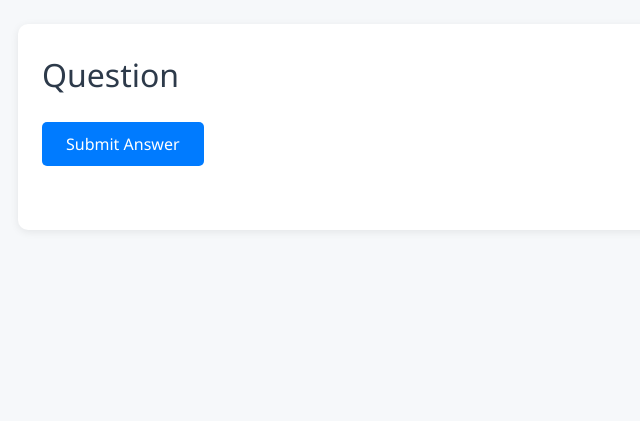
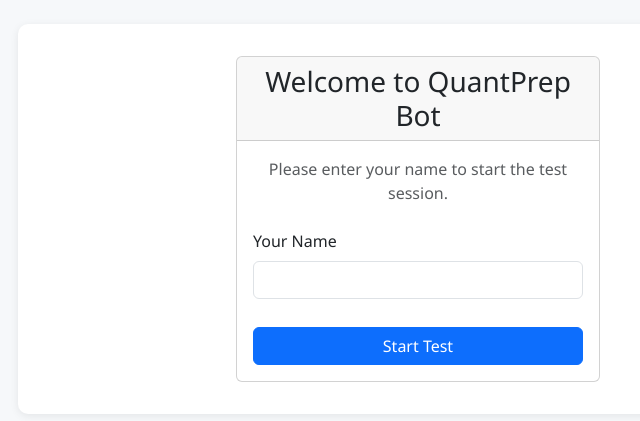
Before and after one commit to MuhammadAbu-Bakr/QuantPrep-Bot, a Flask app: page /student in a window 1280 px wide. Shown: the top 421 px of the page, without its empty margins (222-862 px from the left). Run offline with Flask 3, Linux system fonts and the light colour scheme.

Commit message:
Refactor configuration and enhance student routes with session management. Implement AI question generation and improve student interface with progress tracking and results display.

```diff
--- a/app/routes.py
+++ b/app/routes.py
@@ -1,18 +1,111 @@
-from flask import render_template, request, redirect, url_for, flash
+from flask import render_template, request, redirect, url_for, flash, session
 from app import app, db
 from app.models import Question, studentResponce
+from app.ai import generate_question, generate_multiple_questions
 import ast
+import random
+
+def safe_int(value, default=0):
+    """Safely convert value to int with fallback"""
+    try:
+        return int(value) if value is not None else default
+    except (ValueError, TypeError):
+        return default
 
 @app.route('/student', methods=['GET', 'POST'])
 def student():
-    # For demo: get the first question
-    question = Question.query.first()
+    # Handle name entry
+    if request.method == 'POST' and 'student_name' in request.form:
+        student_name = request.form.get('student_name')
+        if student_name and student_name.strip():
+            session['student_name'] = student_name.strip()
+            session['current_question_number'] = 1  # Ensure it's stored as int
+            session['question_ids'] = []
+            session['answers'] = {}
+            session['score'] = 0
+
+            # Get 30 random questions
+            all_questions = Question.query.all()
+            if len(all_questions) < 30:
+                flash(f'Only {len(all_questions)} questions available. Please add more questions.', 'warning')
+                session['question_ids'] = [q.id for q in all_questions]
+            else:
+                session['question_ids'] = random.sample([q.id for q in all_questions], 30)
+
+            return redirect(url_for('student'))
+        else:
+            flash('Please enter your name.', 'error')
+            return redirect(url_for('student'))
+
+    # Check if student has started the test
+    if not session.get('student_name'):
+        return render_template('student.html')
+
+    # Handle question submission
+    if request.method == 'POST' and 'selected_option' in request.form:
+        # Safe conversion of form data
+        question_id = safe_int(request.form.get('question_id'))
+        selected_option = request.form.get('selected_option')
+        current_question_number = safe_int(session.get('current_question_number'), 1)
+
+        if question_id == 0:  # Invalid question_id
+            flash('Invalid question ID.', 'error')
+            return redirect(url_for('student'))
+
+        # Get the current question
+        question = Question.query.get(question_id)
+        if question:
+            # Check if answer is correct
+            is_correct = selected_option == question.correct_answer
+
+            # Update session data
+            session['answers'][str(question_id)] = {  # Use string key for consistency
+                'selected': selected_option,
+                'correct': is_correct
+            }
+
+            if is_correct:
+                session['score'] = safe_int(session.get('score'), 0) + 1
+
+            # Save response to database
+            response = studentResponce(
+                student_name=session['student_name'],
+                question_id=question_id,
+                selected_option=selected_option,
+                is_correct=is_correct
+            )
+            db.session.add(response)
+            db.session.commit()
+
+            # Check if test is complete (ensure both values are integers)
+            if current_question_number >= 30:
+                # Test completed - show results
+                return redirect(url_for('test_results'))
+
+            # Move to next question immediately
+            session['current_question_number'] = current_question_number + 1
+            return redirect(url_for('student'))
+
+    # Show current question
+    current_question_number = safe_int(session.get('current_question_number'), 1)
+    question_ids = session.get('question_ids', [])
+
+    if current_question_number > len(question_ids):
+        return redirect(url_for('test_results'))
+
+    # Get current question
+    current_question_id = question_ids[current_question_number - 1]
+    question = Question.query.get(current_question_id)
+
     if question:
-        # If options are stored as a string, convert to list for display only
         options = question.options
         if isinstance(options, str):
-            options = ast.literal_eval(options)
-        # Create a copy of question data for template
+            try:
+                options = ast.literal_eval(options)
+            except (ValueError, SyntaxError):
+                # Fallback if options can't be parsed
+                options = []
+
         question_data = {
             'id': question.id,
             'topic': question.topic,
@@ -21,27 +114,35 @@ def student():
             'correct_answer': question.correct_answer,
             'explaination': question.explaination
         }
-    else:
-        question_data = None
 
-    feedback = None
-    explanation = None
-    if request.method == 'POST':
-        selected_option = request.form.get('selected_option')
-        is_correct = selected_option == question.correct_answer
-        feedback = 'Correct!' if is_correct else 'Incorrect.'
-        explanation = question.explaination if not is_correct else None
-        # Save response
-        response = studentResponce(
-            student_name='Anonymous',
-            question_id=question.id,
-            selected_option=selected_option,
-            is_correct=is_correct
-        )
-        db.session.add(response)
-        db.session.commit()
-        return render_template('student.html', question=question_data, feedback=feedback, explanation=explanation)
-    return render_template('student.html', question=question_data)
+        return render_template('student.html',
+                            question=question_data,
+                            current_question_number=current_question_number)
+
+    return redirect(url_for('student'))
+
+@app.route('/test-results')
+def test_results():
+    if not session.get('student_name'):
+        return redirect(url_for('student'))
+
+    score = safe_int(session.get('score'), 0)
+    question_ids = session.get('question_ids', [])
+    total_questions = len(question_ids)
+    percentage = float((score / total_questions * 100) if total_questions > 0 else 0)
+
+    return render_template('test_results.html',
+                         student_name=session.get('student_name'),
+                         score=score,
+                         total_questions=total_questions,
+                         percentage=percentage)
+
+@app.route('/logout')
+def logout():
+    # Clear all session data
+    session.clear()
+    flash('Session ended. You can start a new test.', 'info')
+    return redirect(url_for('student'))
 
 @app.route('/teacher')
 def teacher():
@@ -50,7 +151,10 @@ def teacher():
     for q in questions:
         options = q.options
         if isinstance(options, str):
-            options = ast.literal_eval(options)
+            try:
+                options = ast.literal_eval(options)
+            except (ValueError, SyntaxError):
+                options = []
         questions_data.append({
             'id': q.id,
             'topic': q.topic,
@@ -99,6 +203,53 @@ def add_question():
 
 @app.route('/generate-ai-questions', methods=['POST'])
 def generate_ai_questions():
-    # Placeholder for AI question generation logic
-    flash('AI question generation is not implemented yet.', 'info')
+    try:
+        # Get parameters from form
+        topic = request.form.get('topic', 'Averages')
+        count = safe_int(request.form.get('count'), 1)
+        difficulty = request.form.get('difficulty', 'medium')
+
+        if count > 10:  # Limit to prevent abuse
+            count = 10
+        elif count < 1:  # Ensure minimum count
+            count = 1
+
+        # Generate questions using Gemini
+        if count == 1:
+            question_data = generate_question(topic, difficulty)
+            if question_data:
+                # Save to database
+                new_question = Question(
+                    topic=question_data['topic'],
+                    question_text=question_data['question_text'],
+                    options=str(question_data['options']),
+                    correct_answer=question_data['correct_answer'],
+                    explaination=question_data['explanation']
+                )
+                db.session.add(new_question)
+                db.session.commit()
+                flash(f'AI generated question on "{topic}" added successfully!', 'success')
+            else:
+                flash('Failed to generate question. Please try again.', 'error')
+        else:
+            # Generate multiple questions
+            questions_data = generate_multiple_questions(topic, count, difficulty)
+            if questions_data:
+                for question_data in questions_data:
+                    new_question = Question(
+                        topic=question_data['topic'],
+                        question_text=question_data['question_text'],
+                        options=str(question_data['options']),
+                        correct_answer=question_data['correct_answer'],
+                        explaination=question_data['explanation']
+                    )
+                    db.session.add(new_question)
+                db.session.commit()
+                flash(f'{len(questions_data)} AI generated questions on "{topic}" added successfully!', 'success')
+            else:
+                flash('Failed to generate questions. Please try again.', 'error')
+
+    except Exception as e:
+        flash(f'Error generating AI questions: {str(e)}', 'error')
+
     return redirect(url_for('teacher'))
--- a/app/templates/student.html
+++ b/app/templates/student.html
@@ -1,24 +1,89 @@
 {% extends 'base.html' %}
 {% block content %}
-  <div class="question-container">
-    <h2>Question {{ question.id }}</h2>
-    <p>{{ question.question_text }}</p>
-    <form method="POST">
-      {% for option in question.options %}
-        <div>
-          <input type="radio" id="option{{ loop.index }}" name="selected_option" value="{{ option }}" required>
-          <label for="option{{ loop.index }}">{{ option }}</label>
+  {% if not session.get('student_name') %}
+    <!-- Name Entry Form -->
+    <div class="row justify-content-center">
+      <div class="col-md-6">
+        <div class="card">
+          <div class="card-header">
+            <h3 class="text-center mb-0">Welcome to QuantPrep Bot</h3>
+          </div>
+          <div class="card-body">
+            <p class="text-center text-muted mb-4">Please enter your name to start the test session.</p>
+            <form method="POST" action="{{ url_for('student') }}">
+              <div class="mb-3">
+                <label for="student_name" class="form-label">Your Name</label>
+                <input type="text" class="form-control" id="student_name" name="student_name" required>
+              </div>
+              <div class="d-grid">
+                <button type="submit" class="btn btn-primary">Start Test</button>
+              </div>
+            </form>
+          </div>
         </div>
-      {% endfor %}
-      <button type="submit">Submit Answer</button>
-    </form>
-    {% if feedback is defined %}
-      <div class="feedback">
-        <p>{{ feedback }}</p>
-        {% if explanation %}
-          <small>{{ explanation }}</small>
-        {% endif %}
       </div>
-    {% endif %}
-  </div>
+    </div>
+  {% else %}
+    <!-- Question Interface -->
+    <div class="row">
+      <div class="col-12">
+        <!-- Progress Bar -->
+        <div class="card mb-3">
+          <div class="card-body">
+            <div class="d-flex justify-content-between align-items-center mb-2">
+              <span class="fw-bold">Question {{ current_question_number }} of 30</span>
+              <span class="text-muted">{{ session.get('student_name') }}</span>
+            </div>
+            <div class="progress">
+              <div class="progress-bar" role="progressbar" style="width: {{ (current_question_number / 30) * 100 }}%"></div>
+            </div>
+          </div>
+        </div>
+
+        <!-- Question Card -->
+        <div class="card">
+          <div class="card-header">
+            <h5 class="mb-0">
+              <span class="badge bg-primary me-2">{{ question.topic }}</span>
+              Question {{ current_question_number }}
+            </h5>
+          </div>
+          <div class="card-body">
+            <p class="question-text mb-4">{{ question.question_text }}</p>
+
+            <form method="POST" action="{{ url_for('student') }}">
+              <input type="hidden" name="question_id" value="{{ question.id }}">
+              <div class="options-container">
+                {% for option in question.options %}
+                  <div class="form-check mb-3">
+                    <input class="form-check-input" type="radio" name="selected_option"
+                           id="option{{ loop.index }}" value="{{ option }}" required>
+                    <label class="form-check-label" for="option{{ loop.index }}">
+                      {{ option }}
+                    </label>
+                  </div>
+                {% endfor %}
+              </div>
+
+              <div class="d-flex justify-content-between">
+                <button type="submit" class="btn btn-primary">
+                  {% if current_question_number == 30 %}
+                    Finish Test
+                  {% else %}
+                    Next Question
+                  {% endif %}
+                </button>
+
+                {% if current_question_number > 1 %}
+                  <button type="button" class="btn btn-outline-secondary" onclick="history.back()">
+                    Previous
+                  </button>
+                {% endif %}
+              </div>
+            </form>
+          </div>
+        </div>
+      </div>
+    </div>
+  {% endif %}
 {% endblock %}
```
Also changed, not shown: app/__init__.py (+6 -3 lines), app/ai.py (+75 -8 lines), app/templates/teacher.html (+21 -0 lines), app/templates/test_results.html (added, +101 -0 lines), config.py (added, +12 -0 lines), 1 other file.
